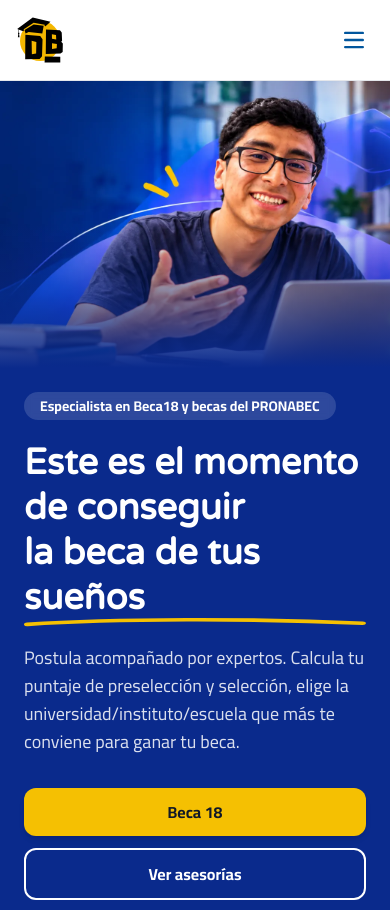
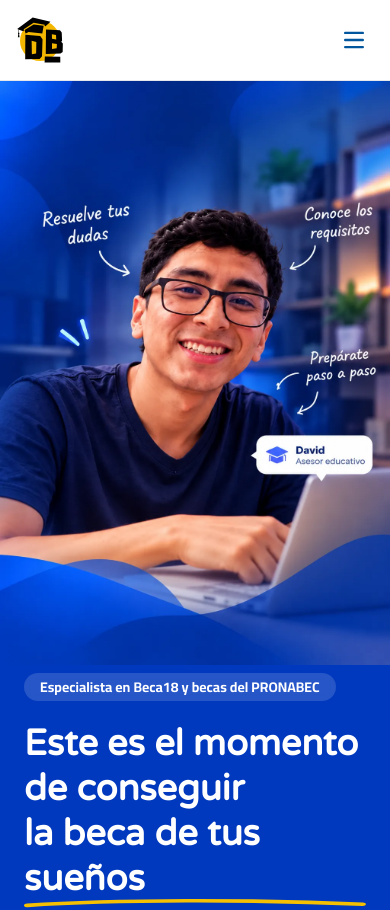
Before and after one commit to daevrusse/DavidBecas, a React (Vite) app: page / in a window 390 px wide. Shown: the top 910 px of the page. Built offline with nearby package versions, Linux system fonts and the light colour scheme.

Commit message:
Inicio: banner adaptado a escritorio, tablet y móvil

```diff
--- a/src/components/landing/Hero.jsx
+++ b/src/components/landing/Hero.jsx
@@ -1,24 +1,25 @@
 import { motion } from 'motion/react'
-import heroBg from '../../assets/img/hero-bg.webp'
+import heroDesktop from '../../assets/img/hero-desktop.webp'
+import heroMovil from '../../assets/img/hero-movil.webp'
 
 export default function Hero() {
   return (
-    <section className="relative mt-20 overflow-hidden bg-[#0A2A8C]">
-      {/* Imagen de fondo */}
-      <img
-        src={heroBg}
-        alt=""
-        aria-hidden="true"
-        width="1920" height="768"
-        fetchpriority="high"
-        className="block h-72 w-full object-cover object-[80%_top] sm:h-96 lg:absolute lg:inset-0 lg:h-full lg:object-[70%_top]"
-      />
-      {/* Capa para que el texto se lea bien sobre la imagen (escritorio) */}
-      <div className="absolute inset-0 hidden bg-gradient-to-r from-[#0A2A8C]/80 via-[#0A2A8C]/40 to-transparent lg:block" />
-      {/* Celular: transición suave de la foto al fondo azul */}
-      <div className="pointer-events-none absolute inset-x-0 top-0 h-72 bg-gradient-to-b from-transparent via-transparent to-[#0A2A8C] sm:h-96 lg:hidden" />
+    <section className="relative mt-20 overflow-hidden bg-[#0039BE] md:bg-[#0C45B9] xl:flex xl:h-[max(500px,31.25vw)] xl:items-center">
+      {/* Banner: diseño vertical en celular, horizontal en tablet y escritorio */}
+      <picture>
+        <source media="(min-width: 768px)" srcSet={heroDesktop} width="2000" height="625" />
+        <img
+          src={heroMovil}
+          alt="David, asesor educativo de Beca 18"
+          width="1024" height="1536"
+          fetchpriority="high"
+          className="block h-auto w-full xl:absolute xl:inset-0 xl:h-full xl:object-cover xl:object-right"
+        />
+      </picture>
+      {/* Escritorio: capa suave para que el texto se lea sobre el lado izquierdo */}
+      <div className="absolute inset-0 hidden bg-gradient-to-r from-[#0A2A8C]/60 via-transparent to-transparent xl:block" />
 
-      <div className="relative mx-auto flex max-w-6xl items-center px-6 pb-14 pt-6 text-left lg:min-h-[600px] lg:py-16">
+      <div className="relative mx-auto flex max-w-6xl items-center px-6 pb-14 pt-2 text-left md:pt-10 xl:w-full xl:py-10">
         <motion.div
           initial={{ opacity: 0, y: 30 }}
           animate={{ opacity: 1, y: 0 }}
```
